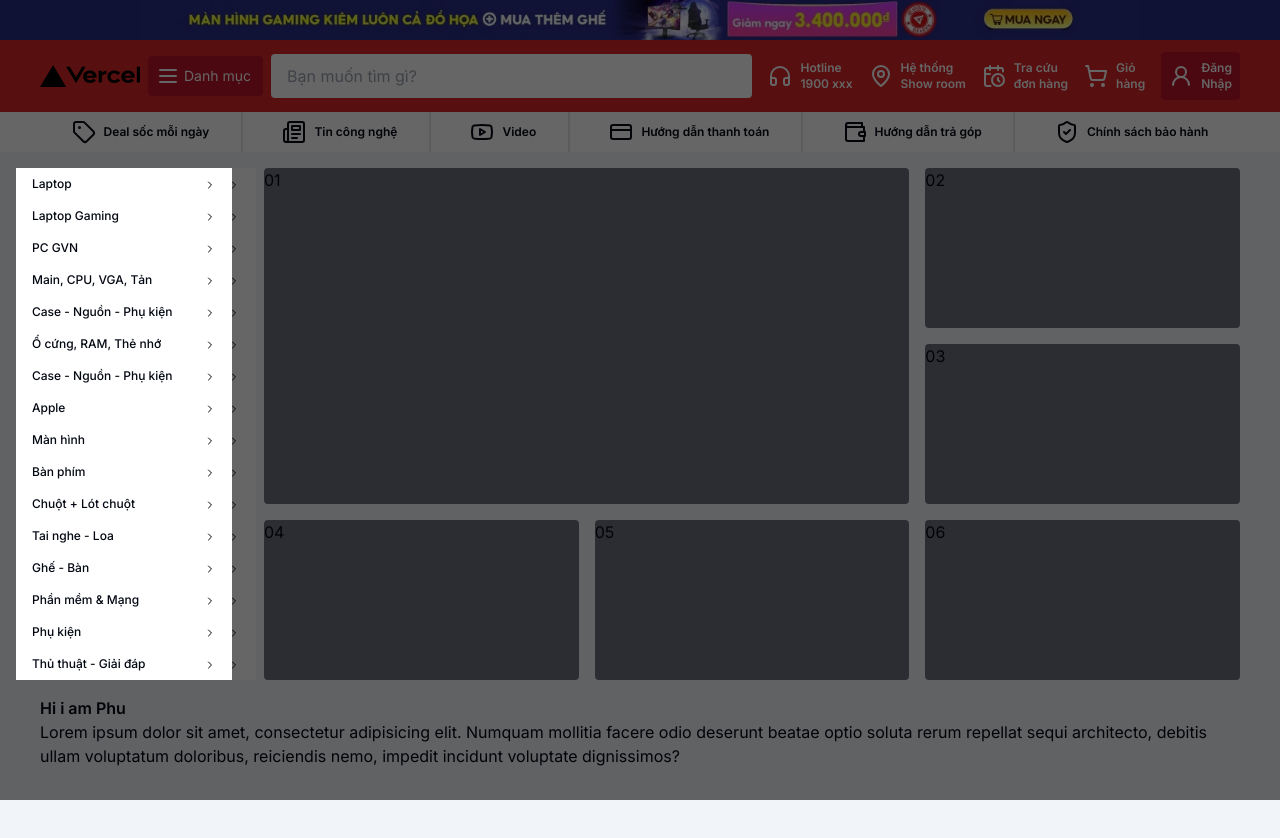
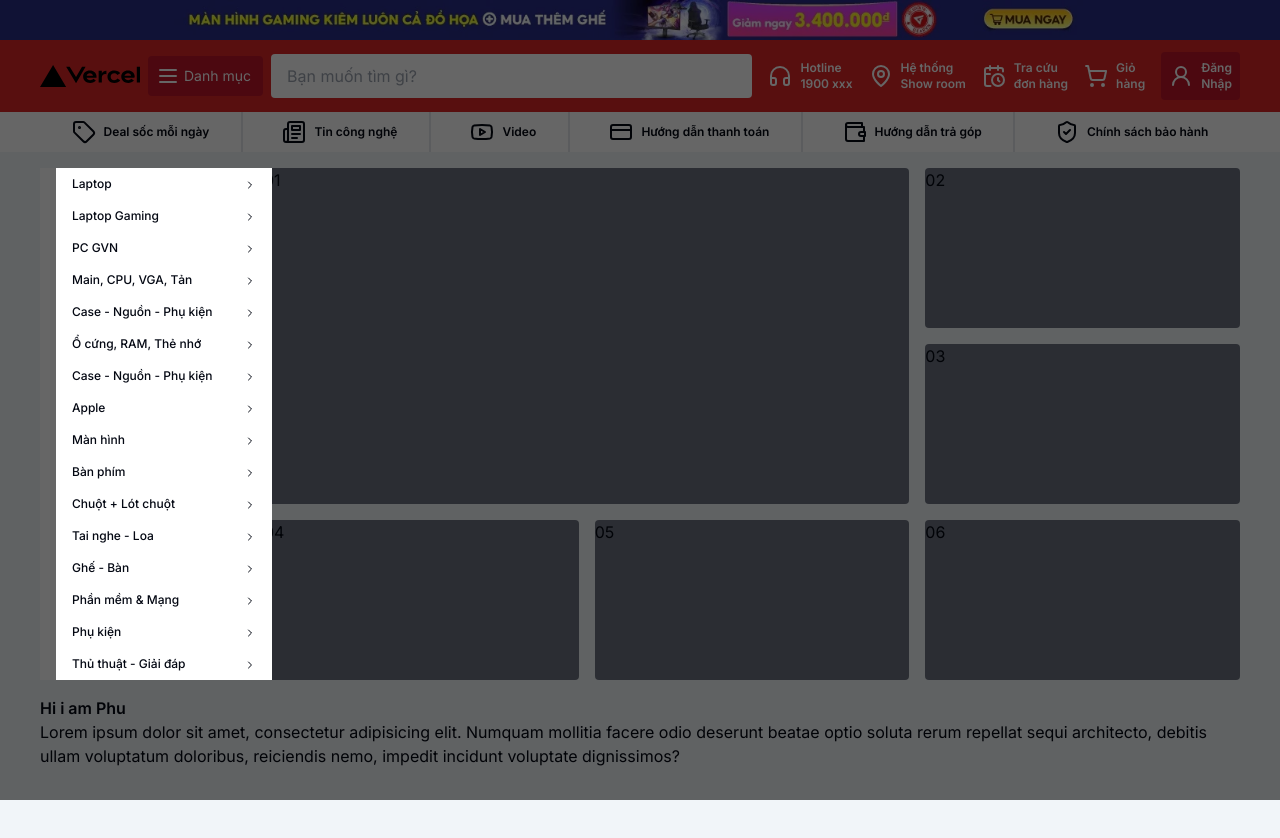
Before and after one commit to dndphu/next14-shadcn, a Next.js app: page / in a window 1280 px wide. Both pictures are taken after a click on the button "Danh mục". Shown: the top 838 px of the page. Built offline with nearby package versions, Linux system fonts and the light colour scheme.

Commit message:
fix: change name and fix css

```diff
--- a/src/components/appHeader/Navbar.tsx
+++ b/src/components/appHeader/Navbar.tsx
@@ -19,7 +19,7 @@ import {
   ShieldQuestion,
 } from "lucide-react";
 import React, { useState } from "react";
-import Banner from "@/components/appHeader/Banner";
+import Banner from "@/components/appHeader/banner";
 
 import MenuHome from "@/components/appBody/Menu";
 const Navbar = (props: any) => {
@@ -35,20 +35,15 @@ const Navbar = (props: any) => {
   return (
     <>
       <nav className="sticky top-0 z-20 flex items-center justify-between flex-wrap bg-red-600 p-3 h-auto">
+        <div className="lg:container  w-full  flex items-center">
           {isVisible && (
             <>
               {" "}
-            <div className="z-20 absolute min-h-screen p-4  left-0 top-28 scroll-mt-2">
+              <div className=" z-20 absolute p-4 top-28">
                 <MenuHome></MenuHome>
               </div>
-            <div
-              onClick={() => setIsVisible(false)}
-              style={{ background: "rgba(0, 0, 0, 0.6)" }}
-              className="h-full w-full fixed inset-0 z-10 "
-            ></div>
             </>
           )}
-        <div className="lg:container  w-full  flex items-center">
           <div className="mr-2">
             <Link href="/">
               <Image
@@ -143,14 +138,14 @@ const Navbar = (props: any) => {
             </HoverCardContent>
           </HoverCard>
         </div>
-      </nav>
-      {/* {isVisible && (
+        {isVisible && (
           <div
             onClick={() => setIsVisible(false)}
             style={{ background: "rgba(0, 0, 0, 0.6)" }}
             className="h-full w-full fixed inset-0 z-10"
           ></div>
-      )} */}
+        )}
+      </nav>
     </>
   );
 };
--- a/src/components/appLayout/mainLayout.tsx
+++ b/src/components/appLayout/mainLayout.tsx
@@ -1,9 +1,9 @@
 "use client";
-import { Navbar } from "@/components/appHeader/Navbar";
-import Banner from "@/components/appHeader/Banner";
-import SubMenu from "@/components/appHeader/SubMenu";
+import { Navbar } from "@/components/appHeader/navbar";
+import Banner from "@/components/appHeader/banner";
+import SubMenu from "@/components/appHeader/sub-menu";
 const mainLayout = () => {
-  const handleChildClick = (info: any) => {
+  const handleChildClick = (info: string) => {
     console.log("From child: ", info);
     // Xử lý thông tin từ child tại đây
   };
```
Also changed, not shown: src/components/appHeader/sub-menu.tsx (renamed from src/components/appHeader/SubMenu.tsx). Lines whose indentation alone changed are shown as unchanged.
